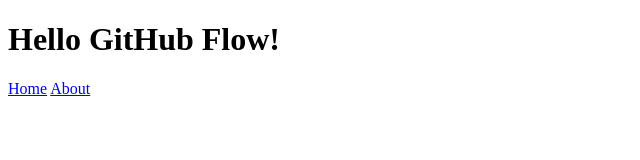
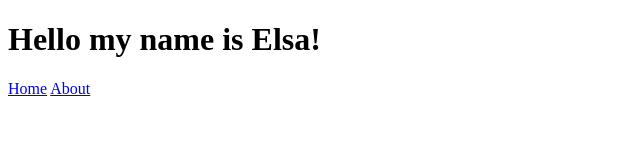
Before and after one commit to Kani-Khatab/GithubFlow-exercise, a plain HTML site: page index.html in a window 1280 px wide. Shown: the whole page, without its empty margins (0-640 px from the left). Drawn offline with Linux system fonts and the light colour scheme.

Commit message:
Feature: updated h1

```diff
--- a/index.html
+++ b/index.html
@@ -5,7 +5,7 @@
     <meta charset="UTF-8">
 </head>
 <body>
-    <h1>Hello GitHub Flow!</h1>
+    <h1>Hello my name is Elsa!</h1>
     <nav>
         <a href="index.html">Home</a>
         <a href="about.html">About</a>
```
